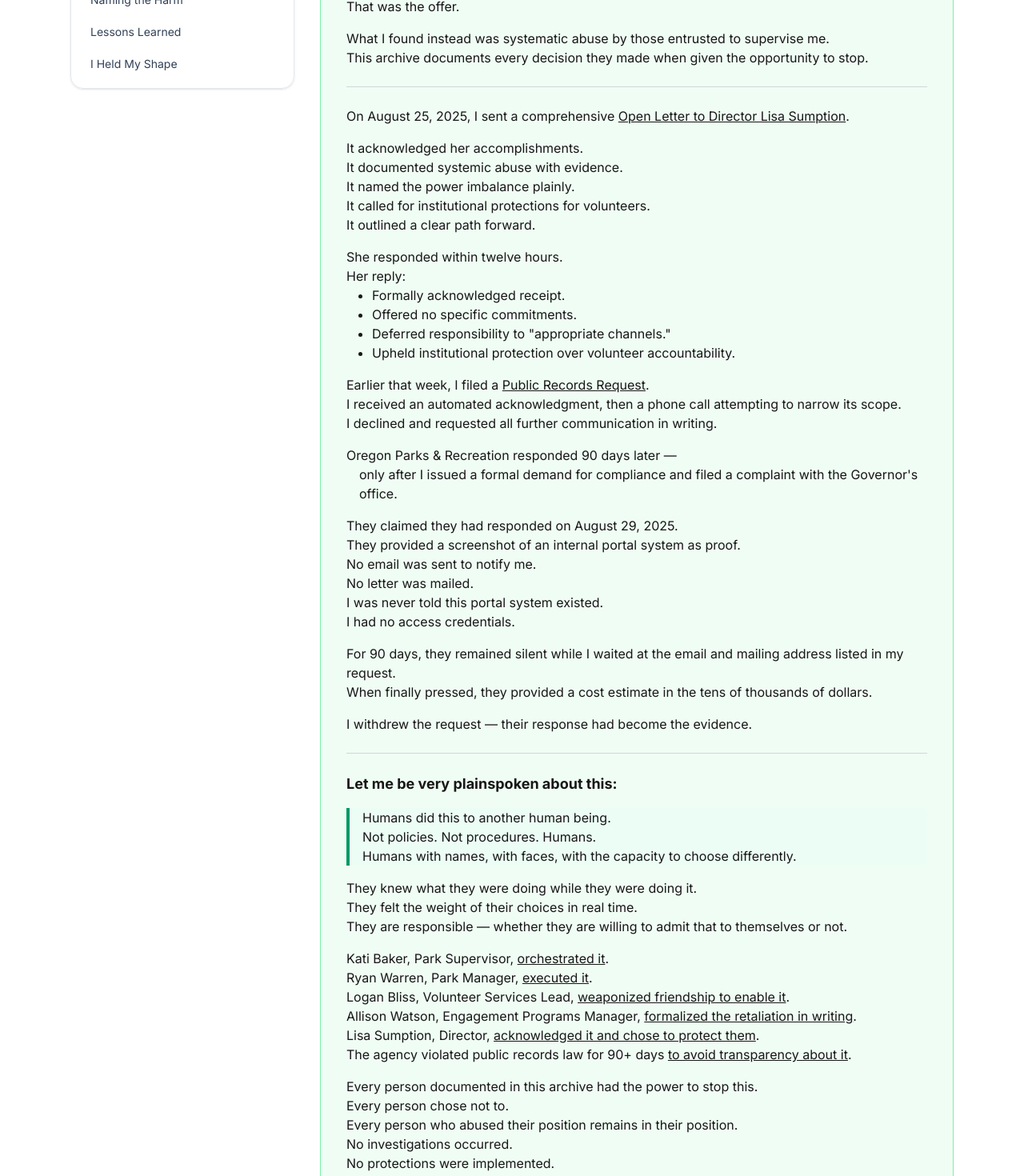
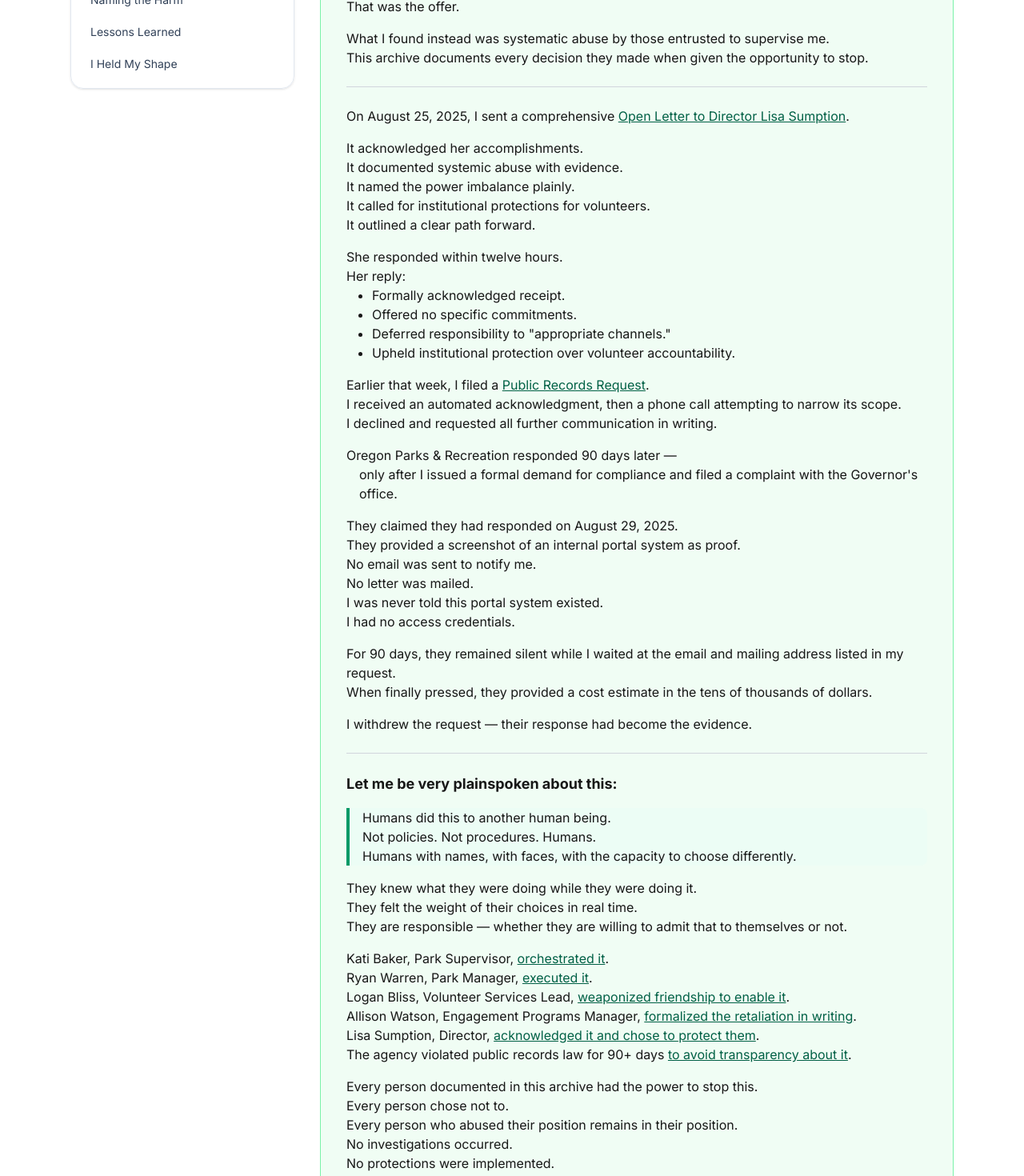
Before and after one commit to rswfire/rswfire.oprd, a Next.js app: page / in a window 1280 px wide. Shown: the part 600-2070 px from the top of the page at 80% size. Built offline with nearby package versions, Linux system fonts and the light colour scheme.

Commit message:
Polishing the Archive

```diff
--- a/app/(archive)/page.tsx
+++ b/app/(archive)/page.tsx
@@ -42,7 +42,7 @@ export default function OverviewPage() {
 
                     <div className="mt-4">
                         On August 25, 2025, I sent a comprehensive{" "}
-                        <Link href="/lisa-sumption/open-letter" className="underline">
+                        <Link href="/lisa-sumption/open-letter" className="underline text-emerald-800 hover:text-emerald-600">
                             Open Letter to Director Lisa Sumption
                         </Link>
                         .
@@ -65,7 +65,7 @@ export default function OverviewPage() {
 
                     <div className="mt-4">
                         Earlier that week, I filed a{" "}
-                        <Link href="/lisa-sumption/public-records-request" className="underline">
+                        <Link href="/lisa-sumption/public-records-request" className="underline text-emerald-800 hover:text-emerald-600">
                             Public Records Request
                         </Link>
                         .
@@ -112,22 +112,22 @@ export default function OverviewPage() {
 
                     <ul className="mt-4 space-y-2 sm:space-y-0 list-disc ml-6 sm:list-none sm:ml-0">
                         <li>
-                            Kati Baker, Park Supervisor, <Link href="/how-it-started" className="underline">orchestrated it</Link>.
+                            Kati Baker, Park Supervisor, <Link href="/how-it-started" className="underline text-emerald-800 hover:text-emerald-600">orchestrated it</Link>.
                         </li>
                         <li>
-                            Ryan Warren, Park Manager, <Link href="/day-use-meeting" className="underline">executed it</Link>.
+                            Ryan Warren, Park Manager, <Link href="/day-use-meeting" className="underline text-emerald-800 hover:text-emerald-600">executed it</Link>.
                         </li>
                         <li>
-                            Logan Bliss, Volunteer Services Lead, <Link href="/logan" className="underline">weaponized friendship to enable it</Link>.
+                            Logan Bliss, Volunteer Services Lead, <Link href="/logan" className="underline text-emerald-800 hover:text-emerald-600">weaponized friendship to enable it</Link>.
                         </li>
                         <li>
-                            Allison Watson, Engagement Programs Manager, <Link href="/permanent-dismissal" className="underline">formalized the retaliation in writing</Link>.
+                            Allison Watson, Engagement Programs Manager, <Link href="/permanent-dismissal" className="underline text-emerald-800 hover:text-emerald-600">formalized the retaliation in writing</Link>.
                         </li>
                         <li>
-                            Lisa Sumption, Director, <Link href="/lisa-sumption" className="underline">acknowledged it and chose to protect them</Link>.
+                            Lisa Sumption, Director, <Link href="/lisa-sumption" className="underline text-emerald-800 hover:text-emerald-600">acknowledged it and chose to protect them</Link>.
                         </li>
                         <li>
-                            The agency violated public records law for 90+ days <Link href="/lisa-sumption/public-records-request" className="underline">to avoid transparency about it</Link>.
+                            The agency violated public records law for 90+ days <Link href="/lisa-sumption/public-records-request" className="underline text-emerald-800 hover:text-emerald-600">to avoid transparency about it</Link>.
                         </li>
                     </ul>
 
@@ -181,7 +181,7 @@ export default function OverviewPage() {
                     </div>
 
                     <div className="mb-2">
-                        The complete source code, documentation, and evidence structure are publicly available on <Link href="https://github.com/rswfire/rswfire.oprd" target="_blank" rel="noopener noreferrer" className="underline text-emerald-700 hover:text-emerald-600">GitHub</Link>. This ensures the archive cannot be silenced, cannot be altered without detection, and cannot disappear.
+                        The complete source code, documentation, and evidence structure are publicly available on <Link href="https://github.com/rswfire/rswfire.oprd" target="_blank" rel="noopener noreferrer" className="underline text-emerald-800 hover:text-emerald-600">GitHub</Link>. This ensures the archive cannot be silenced, cannot be altered without detection, and cannot disappear.
                     </div>
 
                     <div className="mb-2">
@@ -189,7 +189,7 @@ export default function OverviewPage() {
                     </div>
 
                     <div>
-                        Other documentation projects are welcome to fork this codebase for their own institutional accountability archives. <Link href="mailto:rsw@rswfire.com" className="underline text-emerald-700 hover:text-emerald-600">Contact me</Link> if you need assistance.
+                        Other documentation projects are welcome to fork this codebase for their own institutional accountability archives. <Link href="https://rswfire.com/contact" target="_blank" className="underline text-emerald-800 hover:text-emerald-600">Contact me</Link> if you need assistance.
                     </div>
                 </div>
 
```
